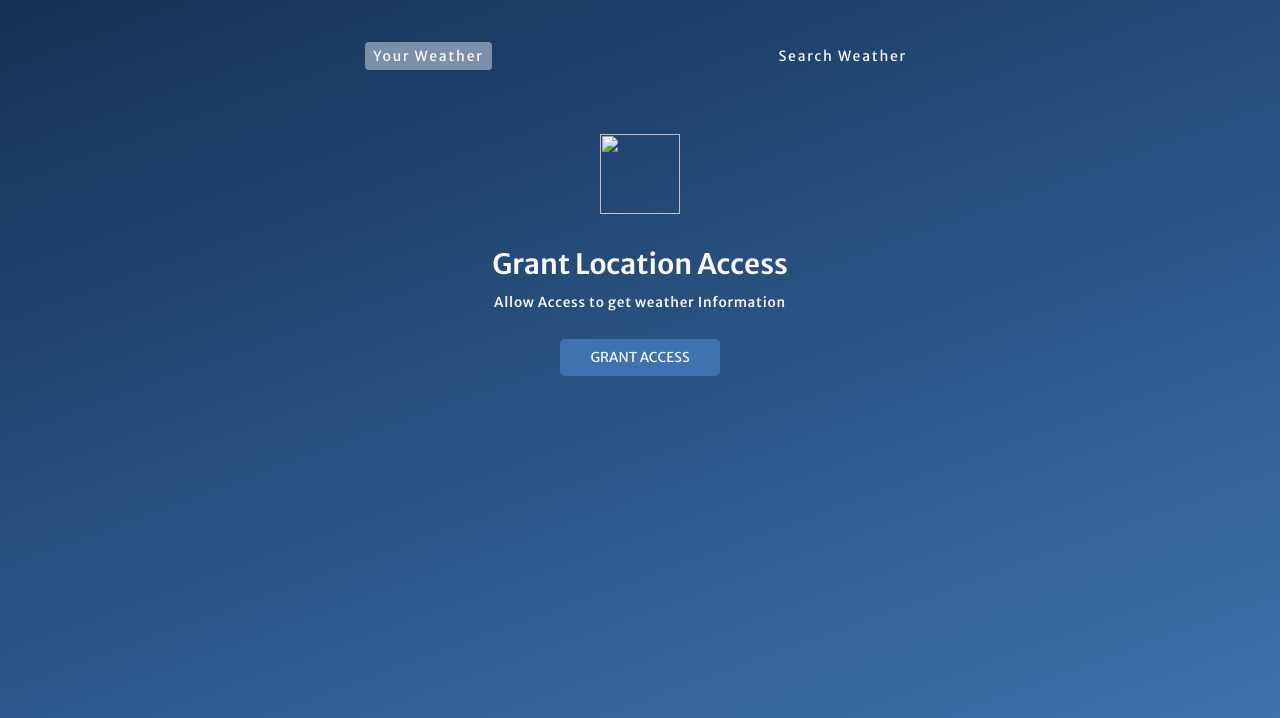
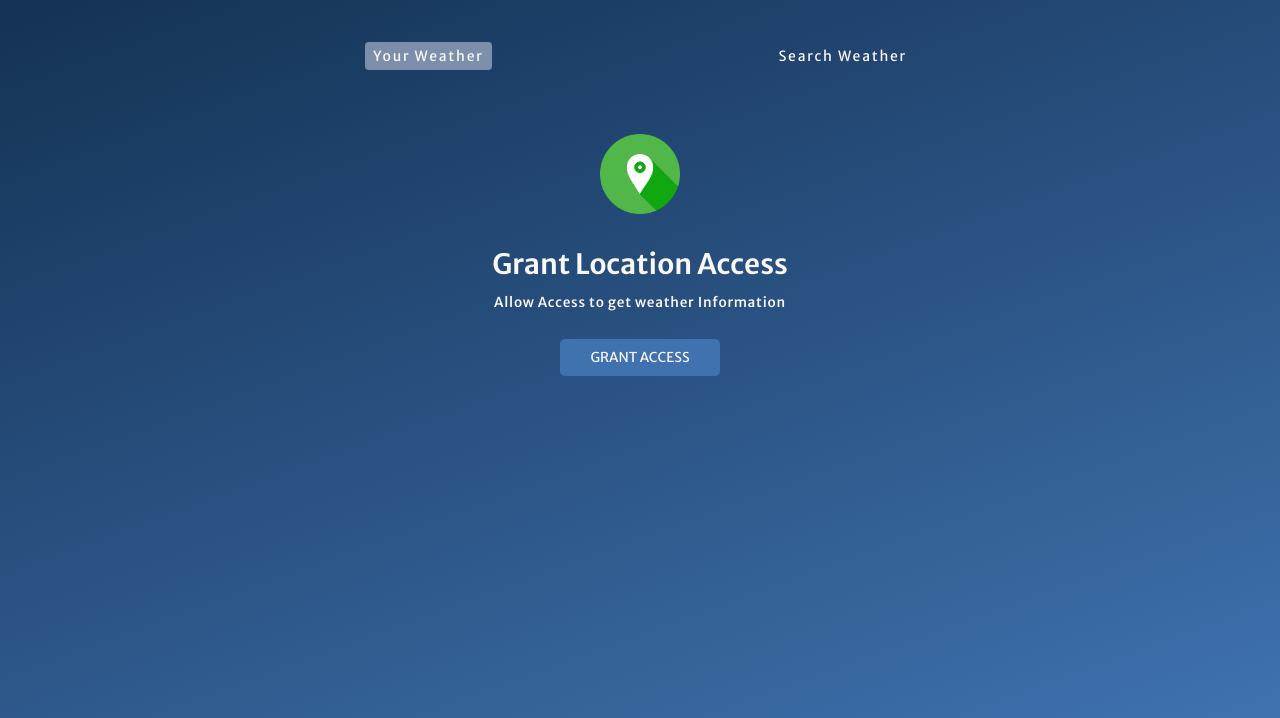
Before and after one commit to RachitGupta06/weatherApp, a plain HTML site: page index.html in a window 1280 px wide. Shown: the part 82-800 px from the top of the page. Drawn offline with Linux system fonts and the light colour scheme; files whose address does not match are found by name.

Commit message:
Update index.html

```diff
--- a/index.html
+++ b/index.html
@@ -26,7 +26,7 @@
 
             <!-- grant location container-->
             <div class="sub-container grant-location-container">
-                <img src="./images/location.png" width="80" height="80" loading="lazy">
+                <img src="location.png" width="80" height="80" loading="lazy">
                 <p>Grant Location Access</p>
                 <p>Allow Access to get weather Information</p>
                 <button class="btn" data-grantAccess>Grant Access</button>
```
